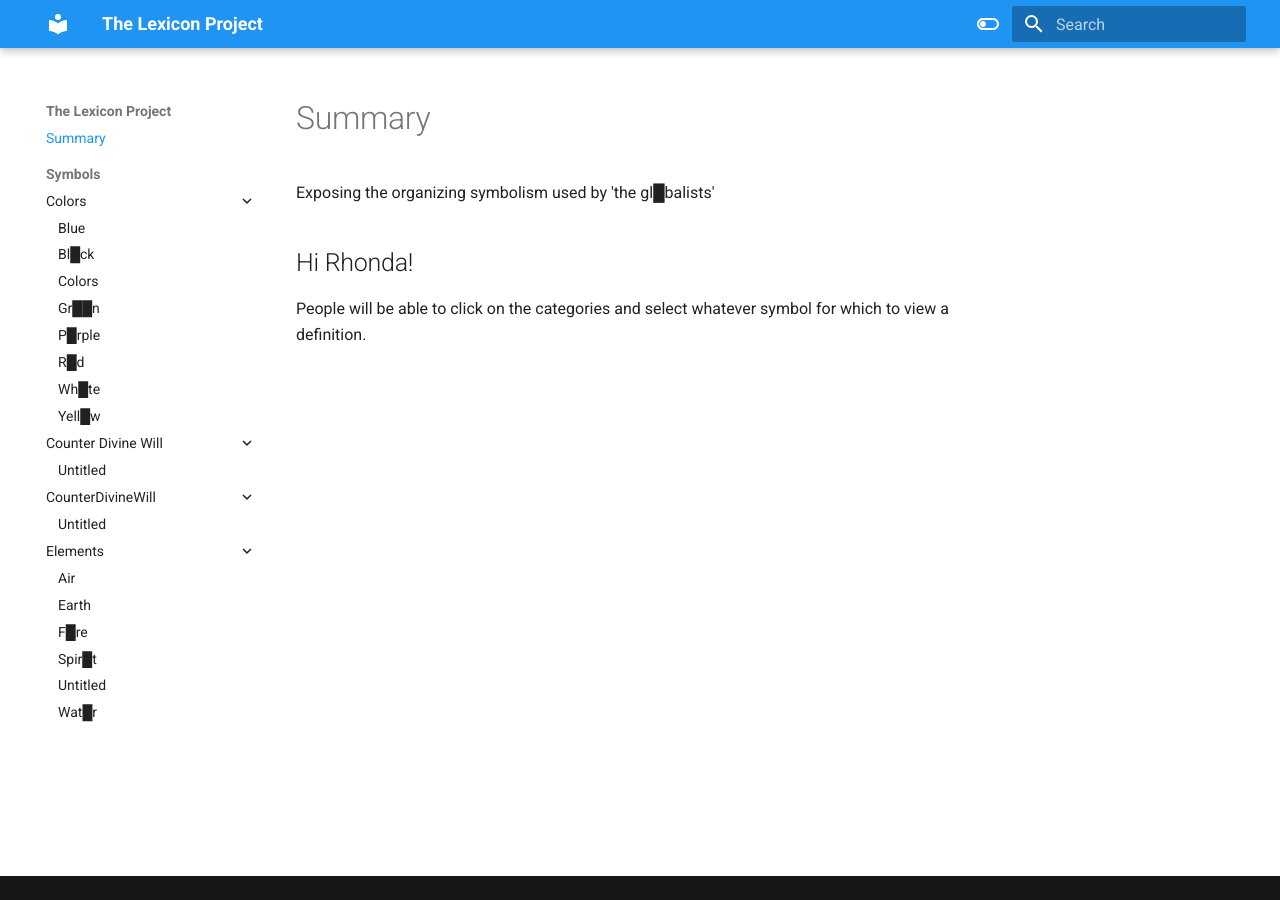
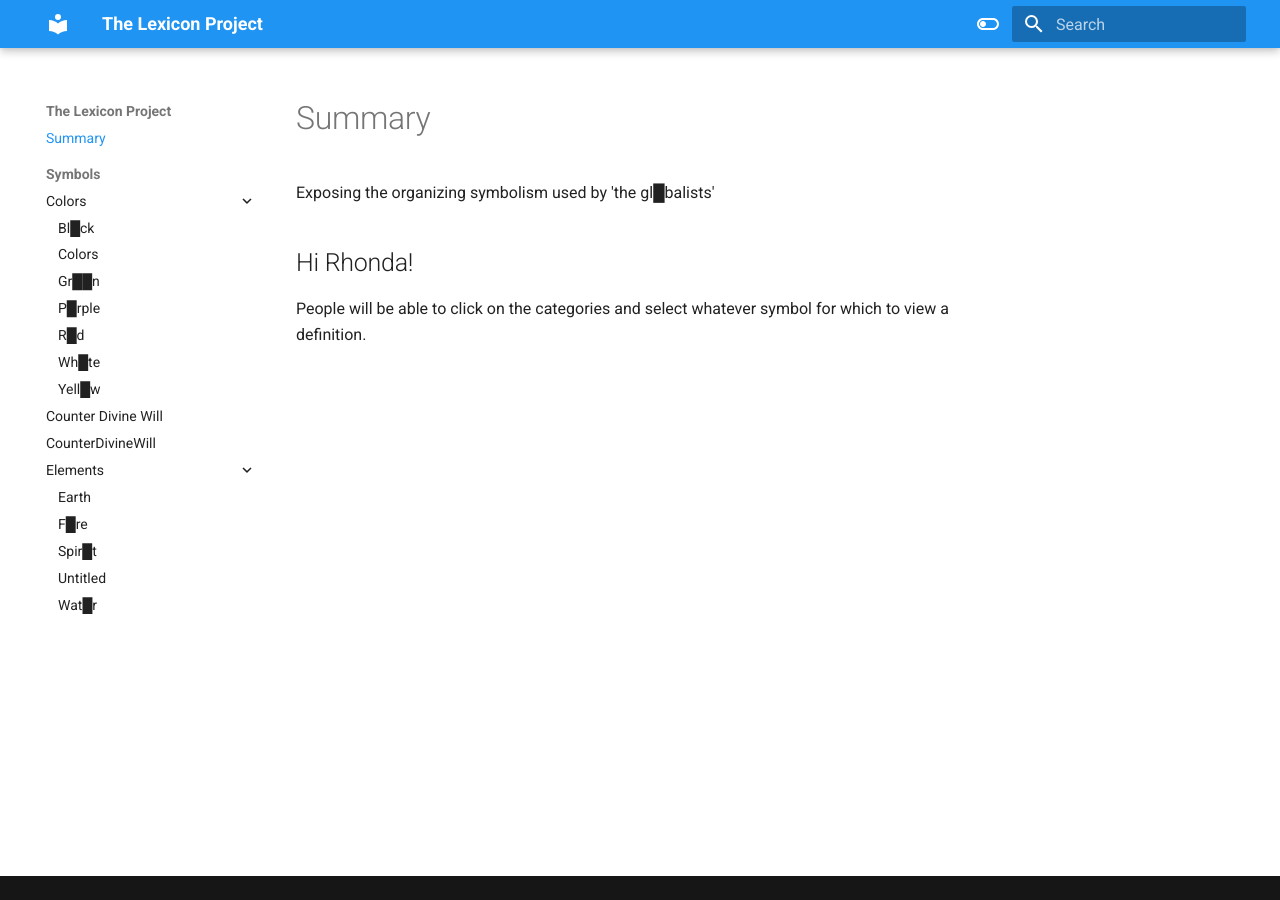
Before and after one commit to Tindalos/Lexicon, an MkDocs documentation site: the page built from docs/index.md, in a window 1280 px wide. Built offline with MkDocs 1.6.1 and Material for MkDocs 9.7.7, drawn with Linux system fonts in a browser that asks for light colours; part of the change alters nothing that is shown.

```diff
--- a/mkdocs.yml
+++ b/mkdocs.yml
@@ -60,6 +60,7 @@ plugins:
   - search
   - roamlinks
   - mermaid2
+  - section-index
 
 extra:
   generator: false
```
